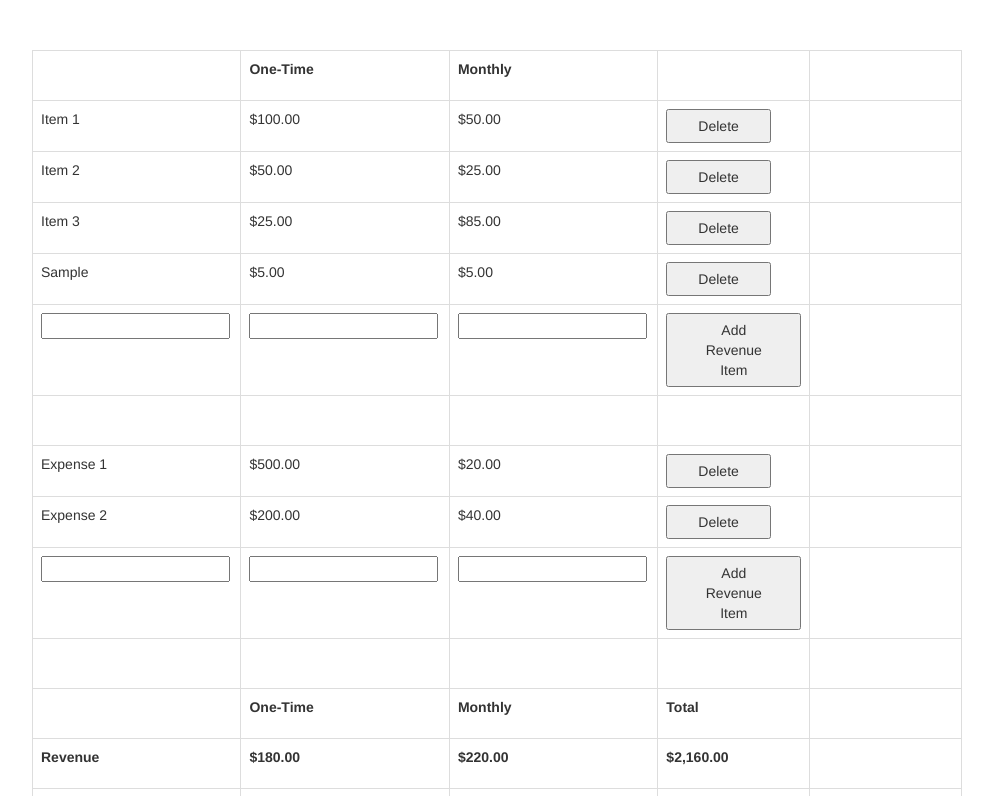
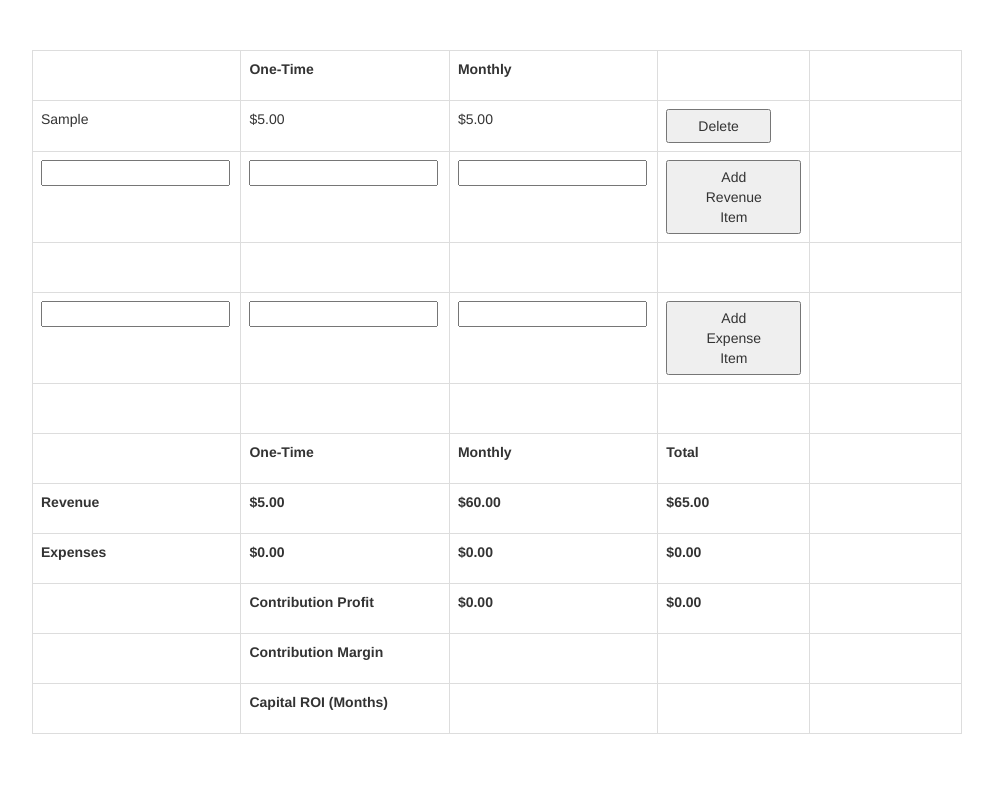
Before and after one commit to ghgamble/ROI-Calculator, a plain HTML site: page index.html in a window 1280 px wide. Both pictures are taken after typing "Sample", "5", "5" into the empty fields and a click on the button "Add Revenue Item". Shown: the top 796 px of the page, without its empty margins (18-1011 px from the left). Drawn offline with nearby package versions, Linux system fonts and the light colour scheme.

Commit message:
Updates to variable names

```diff
--- a/index.html
+++ b/index.html
@@ -59,7 +59,7 @@
                     <td><input type="text" value="Expense Number" ng-model="cCtrl.newExpense.name"></input></td>
                     <td><input type="number" ng-model="cCtrl.newExpense.oneTimeExpense"></input></td>
                     <td><input type="number" ng-model="cCtrl.newExpense.monthlyExpense"></input></td>
-                    <td><button ng-click="cCtrl.addExpense()" type="submit">Add Revenue Item</button></td>
+                    <td><button ng-click="cCtrl.addExpense()" type="submit">Add Expense Item</button></td>
                     <td></td>
                </tr>
                <tr>
@@ -78,23 +78,23 @@
                </tr>
                <tr>
                     <td><strong>Revenue</strong></td>
-                    <td><strong>{{cCtrl.oneTimeRevenueTotal | currency}}</strong></td>
-                    <td><strong>{{cCtrl.monthlyRevenueTotal | currency}}</strong></td>
-                    <td><strong>{{cCtrl.revenueTotal | currency}}</strong></td>
+                    <td><strong>{{cCtrl.oneTimeRevenue | currency}}</strong></td>
+                    <td><strong>{{cCtrl.monthlyRevenue | currency}}</strong></td>
+                    <td><strong>{{cCtrl.totalRevenue | currency}}</strong></td>
                     <td></td>
                </tr>
                <tr>
                     <td><strong>Expenses</strong></td>
-                    <td><strong>{{cCtrl.oneTimeExpenseTotal | currency}}</strong></td>
-                    <td><strong>{{cCtrl.monthlyExpenseTotal | currency}}</strong></td>
+                    <td><strong>{{cCtrl.oneTimeExpense | currency}}</strong></td>
+                    <td><strong>{{cCtrl.monthlyExpense| currency}}</strong></td>
                     <td><strong>{{cCtrl.totalExpenses | currency}}</strong></td>
                     <td></td>
                </tr>
                <tr>
                     <td></td>
                     <td><strong>Contribution Profit</strong></td>
-                    <td><strong>{{cCtrl.contributionProfitMonthly | currency}}</strong></td>
-                    <td><strong>{{cCtrl.contributionProfitTotal | currency}}</strong></td>
+                    <td><strong>{{cCtrl.monthlyContributionProfit | currency}}</strong></td>
+                    <td><strong>{{cCtrl.totalContributionProfit | currency}}</strong></td>
                     <td></td>
                </tr>
                <tr>
--- a/main.js
+++ b/main.js
@@ -5,56 +5,47 @@ angular.module("roiCalculator", [])
      function calculatorController (){
           var cCtrl = this
 
-          cCtrl.revenueItems = [{name: "Item 1", oneTimeRevenue: 100, monthlyRevenue: 50}, {name: "Item 2", oneTimeRevenue: 50, monthlyRevenue: 25}, {name: "Item 3", oneTimeRevenue: 25, monthlyRevenue: 85}]
-          cCtrl.expenseItems = [{name: "Expense 1", oneTimeExpense: 500, monthlyExpense: 20}, {name: "Expense 2", oneTimeExpense: 200, monthlyExpense: 40}]
+          cCtrl.revenueItems = []
+          cCtrl.expenseItems = []
 
-          // cCtrl.revenueItems = []
-          // cCtrl.expenseItems = []
-
-          // cCtrl.oneTimeRevenue = 0 / sum of the one-time column of all revenue items / currency
-          // cCtrl.monthlyRevenue = 0 / sum of the monthly column of all revenue items / currency
-          // cCtrl.oneTimeExpense = 0 / sum of the one-time column of all expense items / currency
-          // cCtrl.monthlyExpense = 0 / sum of the monthly column of all expense items / currency
-          // cCtrl.totalRevenue = 0 / one time revenue + monthly revenue * 12 / currency
-          // cCtrl.totalExpenses = 0 / one time expense + monthly expenses * 12 / currency
-          // cCtrl.monthlyContributionProfit = 0 / monthly revenue - monthly expenses / currency
-          // cCtrl.totalContributionProfit = 0 / total revenue - total expenses / currency
-          // cCtrl.contributionMargin = 0 / total contribution profit/total revenue / percentage
-          //cCtrl.capitalRoi = 0 / (one-time expenses - one-time revenue)/monthly contribution profit / decimal
-
-          cCtrl.oneTimeRevenueTotal = 175
-          cCtrl.oneTimeExpenseTotal = 700
-          cCtrl.monthlyRevenueTotal = 160
-          cCtrl.monthlyExpenseTotal = 60
-          cCtrl.revenueTotal = 2095
-          cCtrl.totalExpenses = 1420
-          cCtrl.contributionProfitMonthly = 100
-          cCtrl.contributionProfitTotal = 675
-          cCtrl.contributionMargin = 32
+          cCtrl.oneTimeRevenue = 0 // sum of the one-time column of all revenue items / currency
+          cCtrl.monthlyRevenue = 0 // sum of the monthly column of all revenue items / currency
+          cCtrl.oneTimeExpense = 0 // sum of the one-time column of all expense items / currency
+          cCtrl.monthlyExpense = 0 // sum of the monthly column of all expense items / currency
+          cCtrl.totalRevenue = 0 // one time revenue + monthly revenue * 12 / currency
+          cCtrl.totalExpenses = 0 // one time expense + monthly expenses * 12 / currency
+          cCtrl.monthlyContributionProfit = 0 // monthly revenue - monthly expenses / currency
+          cCtrl.totalContributionProfit = 0 // total revenue - total expenses / currency
+          cCtrl.contributionMargin = 0 // total contribution profit/total revenue / percentage
+          cCtrl.capitalRoi = 0 // (one-time expenses - one-time revenue)/monthly contribution profit / decimal
 
           cCtrl.deleteRevenue = function($index) {
-               cCtrl.revenueTotal -= (cCtrl.revenueItems[$index].oneTimeRevenue + (cCtrl.revenueItems[$index].monthlyRevenue * 12))
-               cCtrl.oneTimeRevenueTotal -= cCtrl.revenueItems[$index].oneTimeRevenue
-               cCtrl.monthlyRevenueTotal -= cCtrl.revenueItems[$index].monthlyRevenue
+               cCtrl.totalRevenue -= (cCtrl.revenueItems[$index].oneTimeRevenue + (cCtrl.revenueItems[$index].monthlyRevenue * 12))
+               cCtrl.oneTimeRevenue -= cCtrl.revenueItems[$index].oneTimeRevenue
+               cCtrl.monthlyRevenue -= cCtrl.revenueItems[$index].monthlyRevenue * 12
                cCtrl.revenueItems.splice($index, 1)
           }
           cCtrl.addRevenue = function(){
-             cCtrl.revenueTotal += (cCtrl.newRevenue.oneTimeRevenue + (cCtrl.newRevenue.monthlyRevenue * 12))
-             cCtrl.oneTimeRevenueTotal += cCtrl.newRevenue.oneTimeRevenue
-             cCtrl.monthlyRevenueTotal += cCtrl.newRevenue.monthlyRevenue * 12
-             cCtrl.revenueItems.push(cCtrl.newRevenue)
-             cCtrl.newRevenue = {}
+               cCtrl.totalRevenue += (cCtrl.newRevenue.oneTimeRevenue + (cCtrl.newRevenue.monthlyRevenue * 12))
+               cCtrl.oneTimeRevenue += cCtrl.newRevenue.oneTimeRevenue
+               console.log(cCtrl.newRevenue.oneTimeRevenue)
+               console.log(cCtrl.oneTimeRevenue)
+               cCtrl.monthlyRevenue += cCtrl.newRevenue.monthlyRevenue * 12
+               console.log(cCtrl.newRevenue.monthlyRevenue * 12)
+               console.log(cCtrl.monthlyRevenue)
+               cCtrl.revenueItems.push(cCtrl.newRevenue)
+               cCtrl.newRevenue = {}
           }
           cCtrl.deleteExpense = function($index){
                cCtrl.totalExpenses -= (cCtrl.expenseItems[$index].oneTimeExpense + (cCtrl.expenseItems[$index].monthlyExpense * 12))
-               cCtrl.oneTimeExpenseTotal -= cCtrl.expenseItems[$index].oneTimeExpense
-               cCtrl.monthlyExpenseTotal -= cCtrl.expenseItems[$index].monthlyExpense
+               cCtrl.oneTimeExpense -= cCtrl.expenseItems[$index].oneTimeExpense
+               cCtrl.monthlyExpense -= (cCtrl.expenseItems[$index].monthlyExpense) * 12
                cCtrl.expenseItems.splice($index, 1)
           }
           cCtrl.addExpense = function(){
                cCtrl.totalExpenses += (cCtrl.newExpense.oneTimeExpense + (cCtrl.newExpense.monthlyExpense * 12))
-               cCtrl.oneTimeExpenseTotal += cCtrl.newExpense.oneTimeExpense
-               cCtrl.monthlyExpenseTotal += cCtrl.newExpense.monthlyExpense * 12
+               cCtrl.oneTimeExpense += cCtrl.newExpense.oneTimeExpense
+               cCtrl.monthlyExpense += cCtrl.newExpense.monthlyExpense * 12
                cCtrl.expenseItems.push(cCtrl.newExpense)
                cCtrl.newExpense = {}
           }
```
Also changed, not shown: 1 other file.
